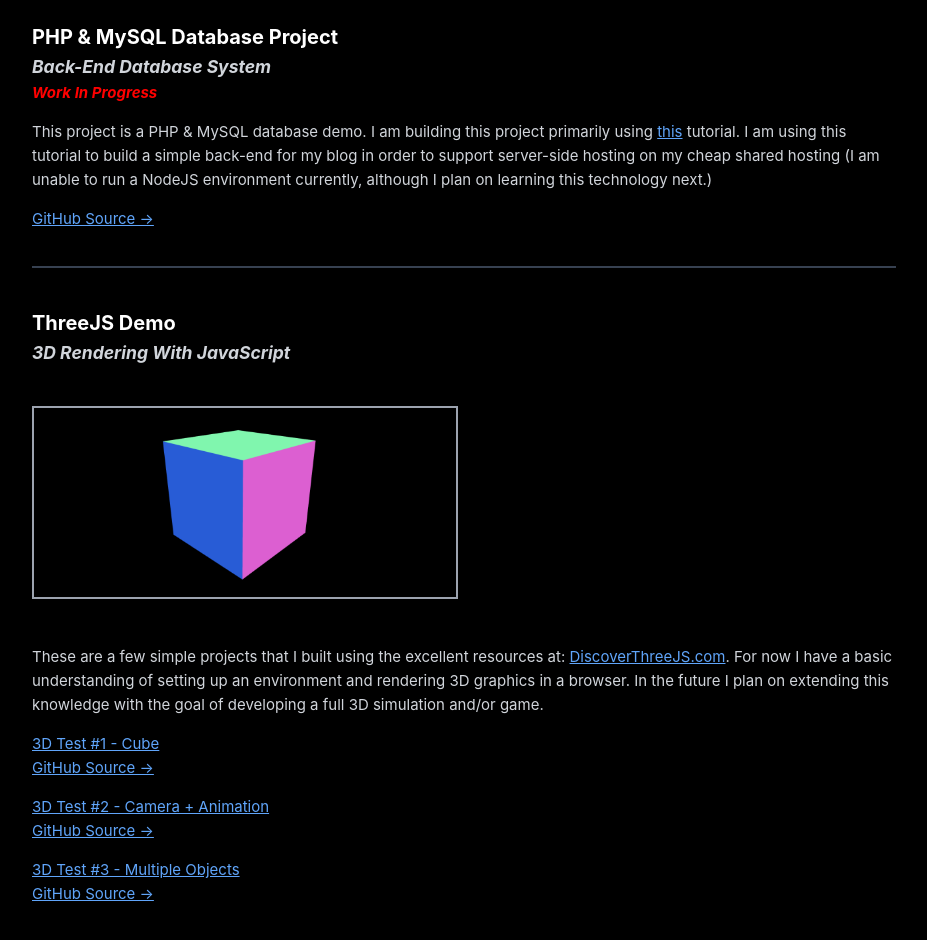
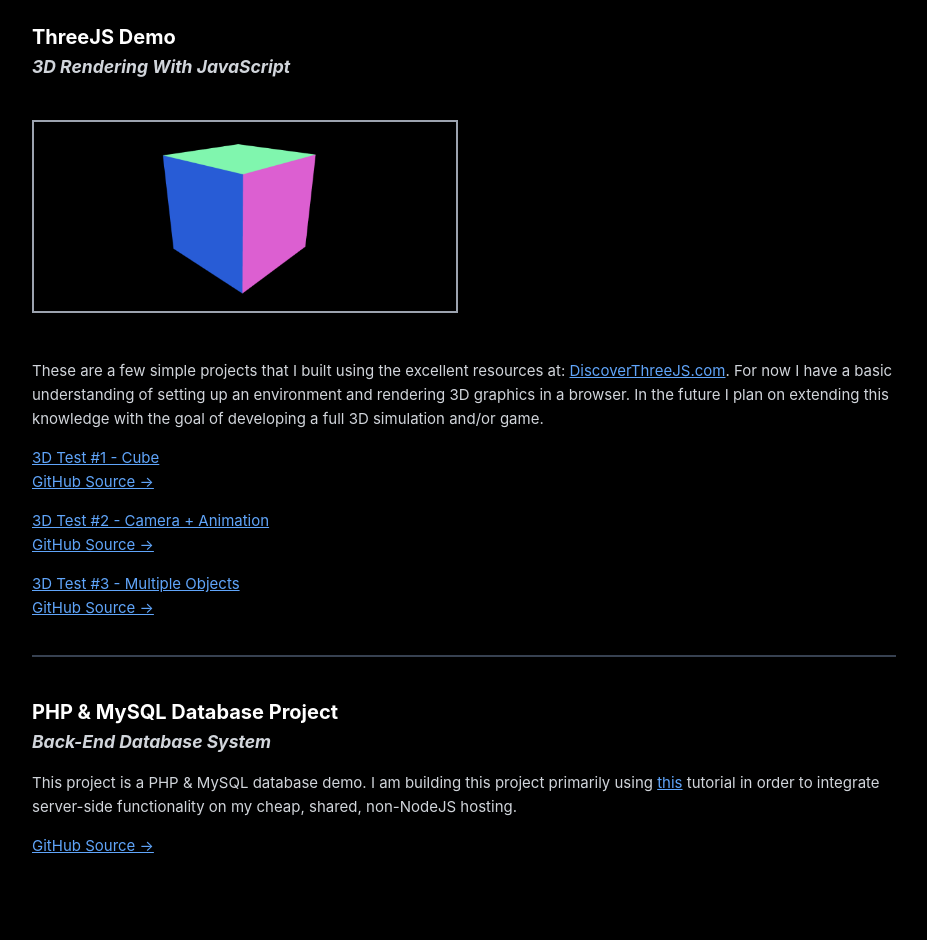
Before and after one commit to Cloudinnovates/gavinshr.com, a React (Create React App) app: page /projects in a window 1280 px wide. Shown: the part 1380-2320 px from the top of the page, without its empty margins (176-1103 px from the left). Built offline with nearby package versions, Linux system fonts and the light colour scheme; some icons are missing.

Commit message:
Updated wording on projects page and blog page

```diff
--- a/src/Routes/Blog/Blog.js
+++ b/src/Routes/Blog/Blog.js
@@ -6,17 +6,11 @@ export default function Blog() {
       <div className="container subscreen-container">
         <i className="fa fa-book fa-2x" style={{ display: "inline-block", marginRight: "10px" }}></i>
         <h1 style={{ display: "inline-block" }}>Blog</h1>
-        <h2 style={{ color: "#ef4444" }}><i>Work In Progress</i></h2>
 
         <p style={{ paddingTop: "25px" }}>Welcome to the blog page.</p>
         <div style={{ paddingTop: "15px" }}><Link className="link" to="/">&larr; Homepage</Link></div>
 
-        <p style={{ paddingTop: "15px" }}>Custom blog component using the Ghost-CMS system in progress.</p>
-
-        <div style={{ paddingTop: "15px" }}>
-          <p><a className="link" href="https://ghost.org" target="_blank" rel="noopener noreferrer">Ghost CMS</a></p>
-          <p><a className="link" href="https://github.com/gshrdr/Ghost-CMS" target="_blank" rel="noopener noreferrer">GitHub Repo</a></p>
-        </div>
+        <p style={{ paddingTop: "15px" }}>This blog is a work in progress. Expect to see changes and updates in the near future!</p>
 
         <div style={{ width: "100%", height: "300px" }}/>
       </div>
--- a/src/Routes/Projects/Projects.js
+++ b/src/Routes/Projects/Projects.js
@@ -59,20 +59,6 @@ export default function Projects() {
           </div>
         </section>
 
-        <section id="database-project">
-          <hr/>
-          <br/>
-          <div style={{ paddingBottom: "2rem" }}>
-            <h2>PHP & MySQL Database Project</h2>
-            <h3><i>Back-End Database System</i></h3>
-            <h4 style={{ color: "red" }}><i>Work In Progress</i></h4>
-            <p style={{ paddingTop: "15px" }}>This project is a PHP & MySQL database demo. I am building this project primarily using <a className="link" href="https://codewithawa.com/posts/how-to-create-a-blog-in-php-and-mysql-database">this</a> tutorial. I am using this tutorial to build a simple back-end for my blog in order to support server-side hosting on my cheap shared hosting (I am unable to run a NodeJS environment currently, although I plan on learning this technology next.)</p>
-            <div style={{ paddingTop: "15px"}}>
-              <a className="link" href="https://github.com/gshrdr/PHP-SQL-Blog" target="_blank" rel="noopener noreferrer">GitHub Source &rarr;</a>
-            </div>
-          </div>
-        </section>
-
         <section id="threejs-project">
           <hr/>
           <br/>
@@ -113,6 +99,19 @@ export default function Projects() {
           </div>
         </section>
 
+        <section id="database-project">
+          <hr/>
+          <br/>
+          <div style={{ paddingBottom: "2rem" }}>
+            <h2>PHP & MySQL Database Project</h2>
+            <h3><i>Back-End Database System</i></h3>
+            <p style={{ paddingTop: "15px" }}>This project is a PHP & MySQL database demo. I am building this project primarily using <a className="link" href="https://codewithawa.com/posts/how-to-create-a-blog-in-php-and-mysql-database">this</a> tutorial in order to integrate server-side functionality on my cheap, shared, non-NodeJS hosting.</p>
+            <div style={{ paddingTop: "15px"}}>
+              <a className="link" href="https://github.com/gshrdr/PHP-SQL-Blog" target="_blank" rel="noopener noreferrer">GitHub Source &rarr;</a>
+            </div>
+          </div>
+        </section>
+
       </div>
 
       <div style={{ width: "100%", height: "150px" }}/>
```
Also changed, not shown: public/index.html (line endings or trailing spaces), 14 other files (tests, documents, lock files or other folders).
